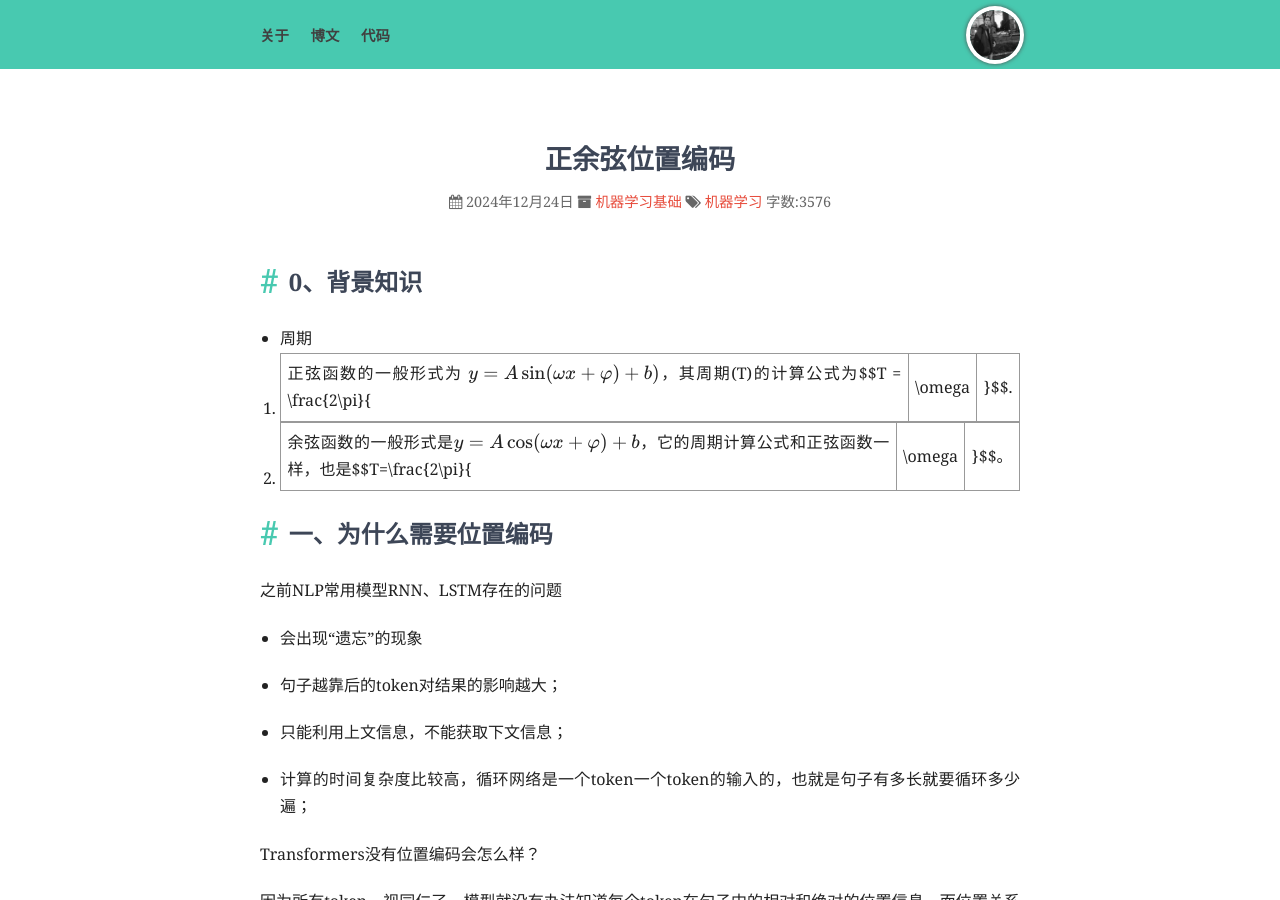
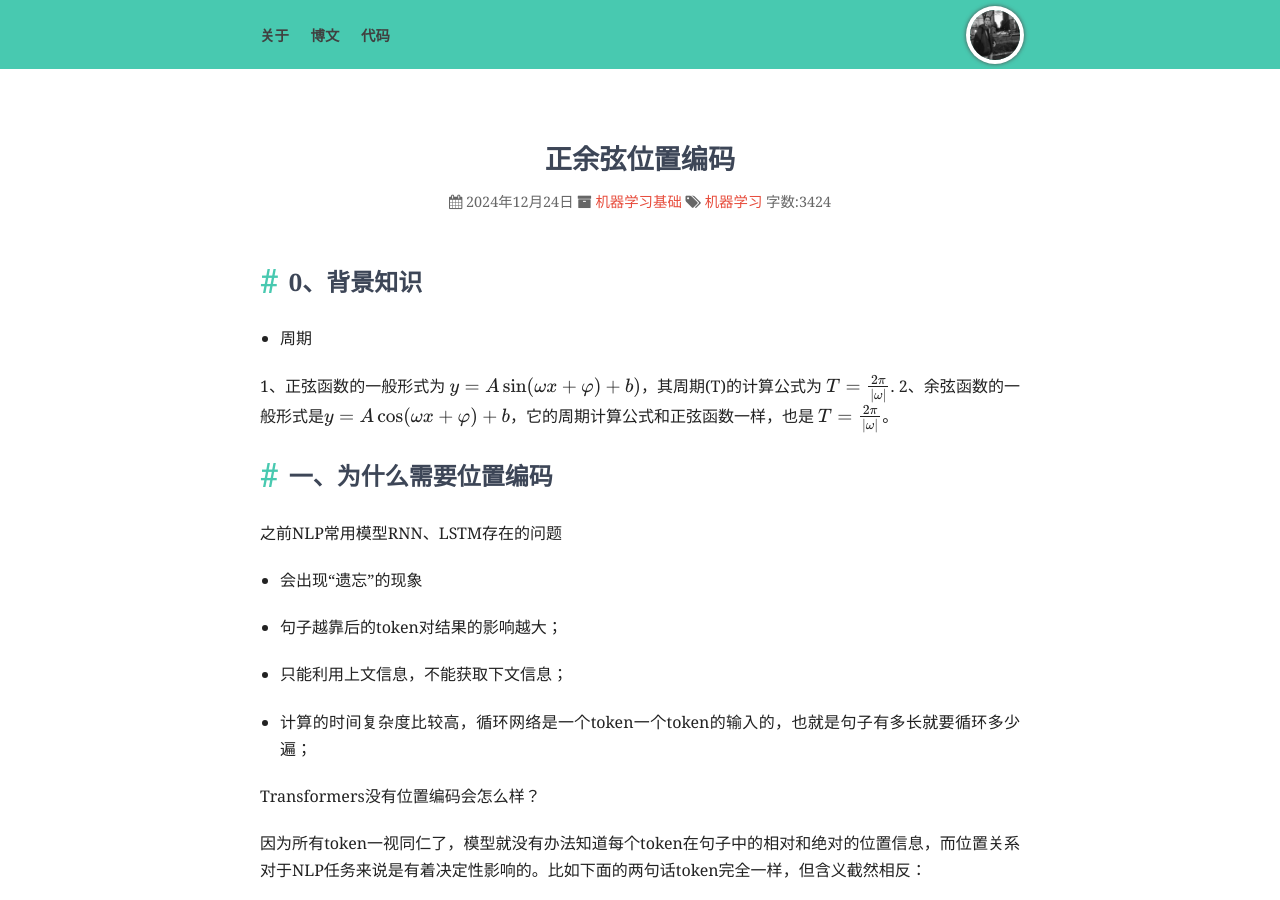
Before and after one commit to pointerhacker/pointerhacker.github.io, a Jekyll site: the page built from _posts/2024-12-24-正余弦位置编码.md, in a window 1280 px wide and 900 px high. Built offline with Jekyll 4.4.1, drawn with Linux system fonts in a browser that asks for light colours; nearby versions of some CDN libraries; comment, search, counter and statistics services are not loaded.

Commit message:
fix: 格式修复

```diff
--- a/_posts/2024-12-24-正余弦位置编码.md
+++ b/_posts/2024-12-24-正余弦位置编码.md
@@ -9,8 +9,10 @@ tags: 机器学习
 
 - 周期
 
-1. 正弦函数的一般形式为 $$y = A\sin(\omega x + \varphi)+b)$$，其周期\(T\)的计算公式为$$T = \frac{2\pi}{|\omega|}$$.
-2. 余弦函数的一般形式是$$y = A\cos(\omega x+\varphi)+b$$，它的周期计算公式和正弦函数一样，也是$$T=\frac{2\pi}{|\omega|}$$。
+1、正弦函数的一般形式为 $$y = A\sin(\omega x + \varphi)+b)$$，其周期\(T\)的计算公式为
+$$T = \frac{2\pi}{|\omega|}$$.
+2、余弦函数的一般形式是$$y = A\cos(\omega x+\varphi)+b$$，它的周期计算公式和正弦函数一样，也是
+$$T=\frac{2\pi}{|\omega|}$$。
 
 ## 一、为什么需要位置编码
 
```
